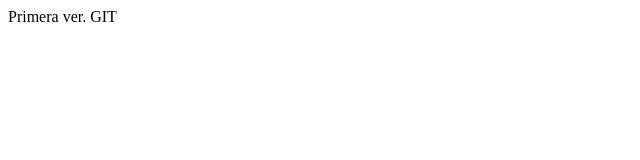
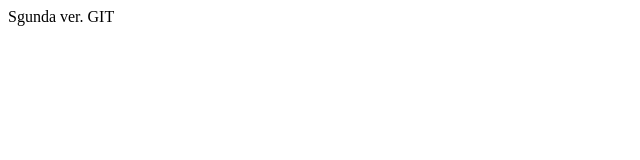
Before and after one commit to BAXTHRASH1/prueba, a plain HTML site: page index.html in a window 1280 px wide. Shown: the full height of the page, 0-640 px from the left. Drawn offline with Linux system fonts and the light colour scheme.

Commit message:
segunda version!

```diff
--- a/index.html
+++ b/index.html
@@ -4,6 +4,6 @@
 	<title></title>
 </head>
 <body>
-Primera ver. GIT
+Sgunda ver. GIT
 </body>
 </html>
```
